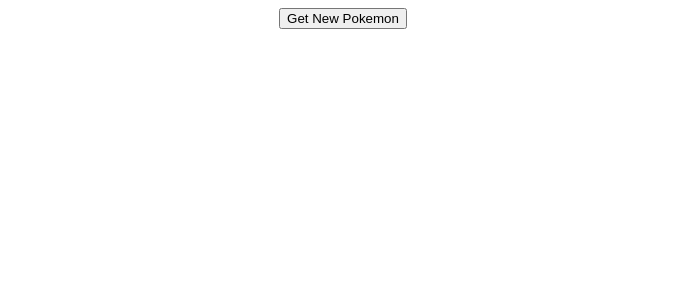
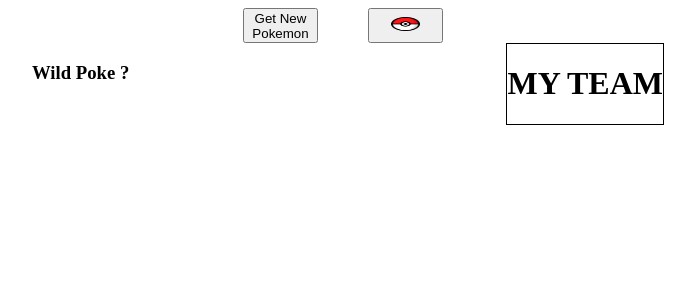
Before and after one commit to Stevenhulse14/pokeRedux, a React (Create React App) app: page / in a window 1280 px wide. Shown: the top 300 px of the page, without its empty margins (297-992 px from the left). Built offline with nearby package versions, Linux system fonts and the light colour scheme.

Commit message:
Refactor of toolkit

```diff
--- a/package.json
+++ b/package.json
@@ -7,7 +7,11 @@
     "react": "^17.0.2",
     "react-dom": "^17.0.2",
     "react-redux": "^7.2.6",
-    "react-scripts": "5.0.0"
+    "react-scripts": "5.0.0",
+    "redux": "^4.2.0",
+    "redux-devtools-extension": "^2.13.9",
+    "redux-logger": "^3.0.6",
+    "redux-thunk": "^2.4.1"
   },
   "scripts": {
     "start": "react-scripts start",
--- a/public/index.html
+++ b/public/index.html
@@ -4,30 +4,15 @@
     <meta charset="utf-8" />
     <link rel="icon" href="%PUBLIC_URL%/favicon.ico" />
     <meta name="viewport" content="width=device-width, initial-scale=1" />
-    <meta name="description" content="Web site created using create-react-app" />
-    <!--
-      Notice the use of %PUBLIC_URL% in the tags above.
-      It will be replaced with the URL of the `public` folder during the build.
-      Only files inside the `public` folder can be referenced from the HTML.
-
-      Unlike "/favicon.ico" or "favicon.ico", "%PUBLIC_URL%/favicon.ico" will
-      work correctly both with client-side routing and a non-root public URL.
-      Learn how to configure a non-root public URL by running `npm run build`.
-    -->
+    <meta
+      name="description"
+      content="Web site created using create-react-app"
+    />
+    <link rel="stylesheet" href="style.css" />
     <title>React App</title>
   </head>
   <body>
     <noscript>You need to enable JavaScript to run this app.</noscript>
     <div id="root"></div>
-    <!--
-      This HTML file is a template.
-      If you open it directly in the browser, you will see an empty page.
-
-      You can add webfonts, meta tags, or analytics to this file.
-      The build step will place the bundled scripts into the <body> tag.
-
-      To begin the development, run `npm start` or `yarn start`.
-      To create a production bundle, use `npm run build` or `yarn build`.
-    -->
   </body>
 </html>
--- /dev/null
+++ b/public/style.css
@@ -0,0 +1,31 @@
+button{
+    width: 75px;
+    height: 35px;
+}
+.pokeball{
+    width: 50%;
+    height: 50%;
+}
+.mainContainer{
+    display: flex;
+    justify-content: center;
+    flex-direction: column;
+}
+.buttonContainer{
+    display: flex;
+    margin: auto;
+    justify-content: space-between;
+    width: 200px;
+}
+.pokemonContainer{
+    margin: auto;
+    display: flex;
+    justify-content: space-between;
+    flex-direction: row;
+    width: 50%;
+   padding-left: 10px;
+
+}
+.team{
+    border: 1px solid black
+}
--- /dev/null
+++ b/src/components/pokemon/Pokemon.jsx
@@ -0,0 +1,59 @@
+import React from "react";
+import { useSelector, useDispatch } from "react-redux";
+import { getPokemonAsync, addTeam } from "../../reducer/pokemonReducer";
+
+function Pokemon() {
+  const dispatch = useDispatch();
+  const { singlePokemon: pokemon, team } = useSelector(
+    (state) => state.pokemon
+  );
+
+  console.log(team);
+  return (
+    <div>
+      <div className="mainContainer">
+        <div className="buttonContainer">
+          <button
+            onClick={() =>
+              dispatch(getPokemonAsync(Math.floor(Math.random() * 300)))
+            }
+          >
+            Get New Pokemon
+          </button>
+
+          <button onClick={() => dispatch(addTeam(pokemon))}>
+            <img className="pokeball" src="pokeball.png" alt="pokeball" />
+          </button>
+        </div>
+        <div className="pokemonContainer">
+          <div>
+            <h3>
+              {pokemon.name ? <>A Wild Poke Appared</> : <>Wild Poke ?</>}
+            </h3>
+            {pokemon.name ? (
+              <>
+                <h2>
+                  {pokemon.name}, {pokemon.id}
+                </h2>
+                <img src={pokemon.sprites.front_shiny} alt="poke" />
+              </>
+            ) : null}
+          </div>
+          <div className="team">
+            <h1>MY TEAM</h1>
+            {team.map((member) => {
+              return (
+                <div key={`${member.id + member.name}`}>
+                  <h2>{member.name}</h2>
+                  <img src={member.sprites.front_shiny} alt="ayy" />
+                </div>
+              );
+            })}
+          </div>
+        </div>
+      </div>
+    </div>
+  );
+}
+
+export default Pokemon;
--- a/src/features/pokemon/Pokemon.jsx
+++ /dev/null
@@ -1,36 +0,0 @@
-import React from 'react'
-import { useSelector, useDispatch } from 'react-redux'
-import { getPokemonAsync, selectPokemon } from './pokemonSlice'
-
-function Pokemon(props) {
-  const dispatch = useDispatch()
-  const {
-    pokemon: { singlePokemon, team },
-  } = useSelector(selectPokemon)
-  // const { team } = useSelector(selectTeam)
-  // console.log(team)
-  console.log({ singlePokemon, team })
-  return (
-    <div>
-      <div>
-        <button
-          onClick={() =>
-            dispatch(getPokemonAsync(Math.floor(Math.random() * 200)))
-          }
-        >
-          Get New Pokemon
-        </button>
-        {team.map((member) => {
-          return (
-            <>
-              <h2>{member.name}</h2>
-              <img src={member.sprites.front_shiny} alt="ayy" />
-            </>
-          )
-        })}
-      </div>
-    </div>
-  )
-}
-
-export default Pokemon
--- a/src/features/pokemon/pokemonApi.js
+++ /dev/null
@@ -1,5 +0,0 @@
-export async function fetchPokemon(pokemonId) {
-  const response = await fetch(`https://pokeapi.co/api/v2/pokemon/${pokemonId}`)
-  const pokemon = await response.json()
-  return pokemon
-}
--- a/src/features/pokemon/pokemonSlice.js
+++ /dev/null
@@ -1,35 +0,0 @@
-import { createAsyncThunk, createSlice } from '@reduxjs/toolkit'
-import { fetchPokemon } from './pokemonApi'
-const initialState = {
-  singlePokemon: {},
-  team: [],
-  status: 'idle',
-}
-
-export const getPokemonAsync = createAsyncThunk(
-  `pokemon/getPokemon`,
-  async (pokemonId) => {
-    const pokemon = await fetchPokemon(pokemonId)
-    return pokemon
-  }
-)
-
-export const pokemonSlice = createSlice({
-  name: 'singlePokemon',
-  initialState,
-  reducers: {},
-  extraReducers: (builder) => {
-    builder.addCase(getPokemonAsync.pending, (state) => {
-      state.status = 'loading'
-    })
-    builder.addCase(getPokemonAsync.fulfilled, (state, action) => {
-      state.status = 'idle'
-      state.singlePokemon = action.payload
-      state.team.push(action.payload)
-    })
-  },
-})
-
-export const selectPokemon = (state) => state
-
-export default pokemonSlice.reducer
--- /dev/null
+++ b/src/reducer/pokemonReducer.js
@@ -0,0 +1,51 @@
+//initial state
+const initialState = {
+  singlePokemon: {},
+  team: [],
+};
+//action type
+const getPokemon = "SINGLE_POKEMON";
+const pokemonTeam = "MY_TEAM";
+
+//action creators
+
+export const fetchPokemon = (pokemon) => {
+  return {
+    type: getPokemon,
+    pokemon,
+  };
+};
+
+export const addTeam = (pokemon) => {
+  return {
+    type: pokemonTeam,
+    pokemon,
+  };
+};
+
+//middleware
+
+export const getPokemonAsync = (pokemonId) => async (dispatch) => {
+  try {
+    const response = await fetch(
+      `https://pokeapi.co/api/v2/pokemon/${pokemonId}`
+    );
+    const pokemon = await response.json();
+    dispatch(fetchPokemon(pokemon));
+  } catch (err) {
+    console.error(err);
+  }
+};
+
+//reducer
+const pokmonReducer = (currState = initialState, action) => {
+  switch (action.type) {
+    case getPokemon:
+      return { ...currState, singlePokemon: { ...action.pokemon } };
+    case pokemonTeam:
+      return { ...currState, team: [...currState.team, action.pokemon] };
+    default:
+      return currState;
+  }
+};
+export default pokmonReducer;
--- a/src/store.js
+++ b/src/store.js
@@ -1,7 +1,14 @@
-import { configureStore } from '@reduxjs/toolkit'
-import pokemonReducer from './features/pokemon/pokemonSlice'
-export const store = configureStore({
-  reducer: {
-    pokemon: pokemonReducer,
-  },
-})
+import pokemonReducer from "./reducer/pokemonReducer";
+import { createStore, combineReducers, applyMiddleware } from "redux";
+import { createLogger } from "redux-logger";
+import thunkMiddleware from "redux-thunk";
+import { composeWithDevTools } from "redux-devtools-extension";
+
+const reducer = combineReducers({
+  pokemon: pokemonReducer,
+});
+const middleware = composeWithDevTools(
+  applyMiddleware(thunkMiddleware, createLogger({ collapsed: true }))
+);
+const store = createStore(reducer, middleware);
+export default store;
```
Also changed, not shown: src/App.js (+5 -5 lines), src/index.js (+7 -8 lines), public/pokeball.png (added), 1 other file (tests, documents, lock files or other folders).
